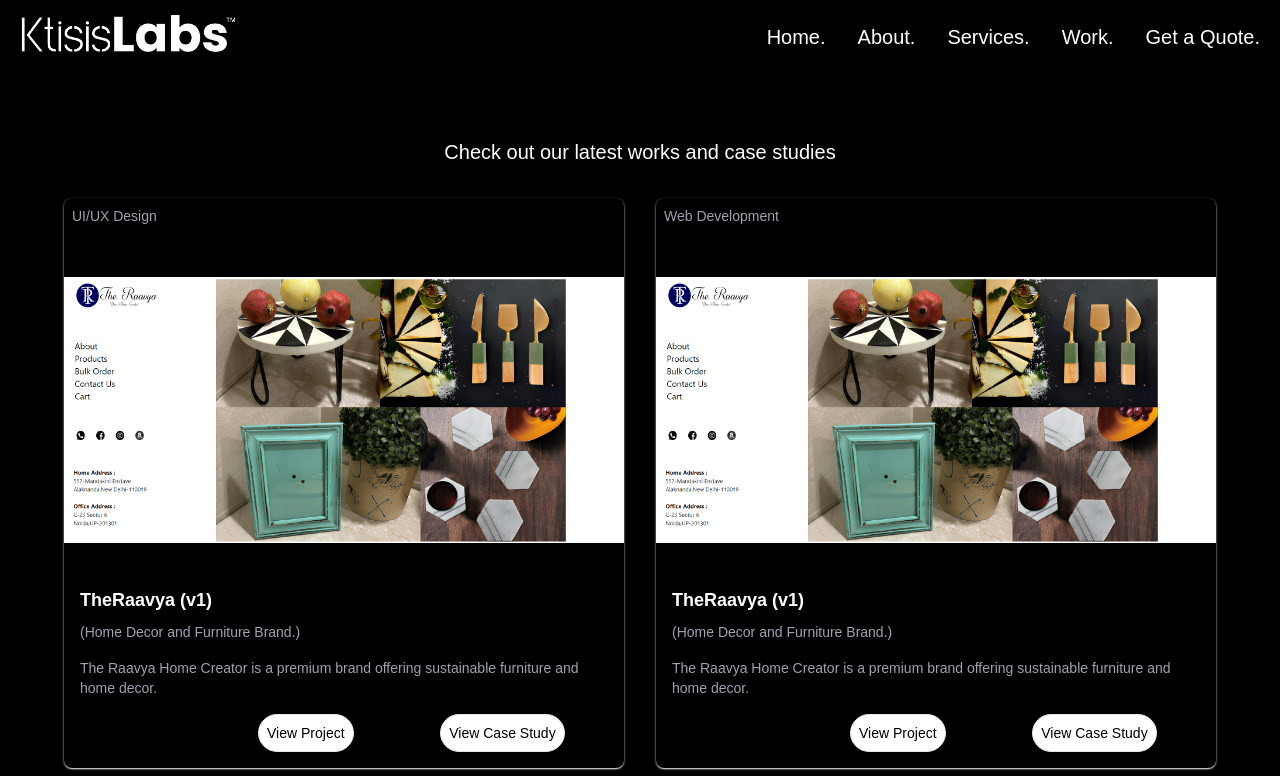
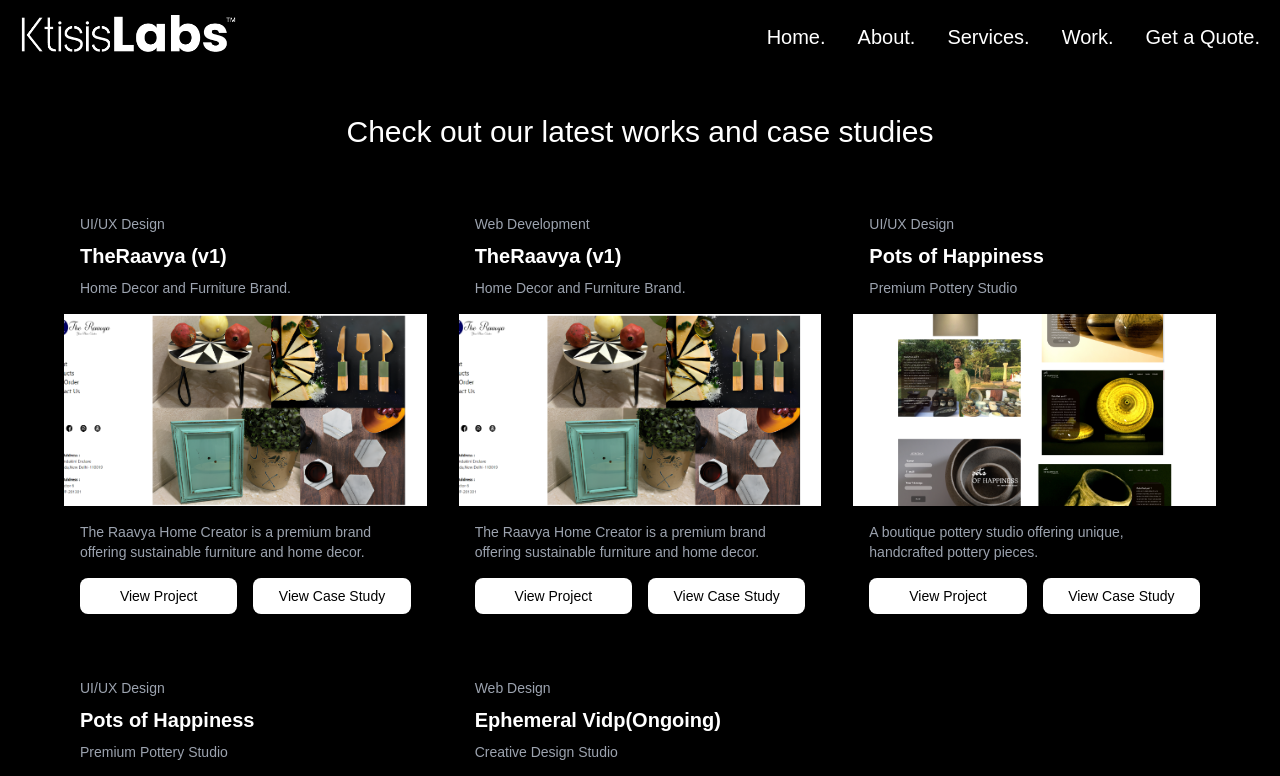
Before and after one commit to ktisislabs/OfficialSite, a React (Create React App) app: page /Work in a window 1280 px wide. Shown: the top 776 px of the page. Built offline with nearby package versions, Linux system fonts and the light colour scheme.

Commit message:
updated code

```diff
--- a/src/Pages/AllServices/Software.jsx
+++ b/src/Pages/AllServices/Software.jsx
@@ -10,7 +10,7 @@
   return (
     <>
      <Helmet>
-        <title>Software Development | Ktisis Labs</title>
+        <title>Software Development | KtisisLabs</title>
         <meta name="description" content="Professional software development services tailored to your needs." />
         <meta name="keywords" content="Software Development, Custom Solutions, Professional Software" />
       </Helmet>
--- a/src/Pages/Contact.jsx
+++ b/src/Pages/Contact.jsx
@@ -1,15 +1,26 @@
-import React, { useState } from "react";
+import React, { useState,useEffect } from "react";
 import Navbar from "../components/Navbar";
 import Footer from "../components/Footer";
 import { Helmet } from 'react-helmet';
+import { useForm } from '@formspree/react';
+import toast from 'react-hot-toast';
+
 export default function Contact() {
   const [activeFAQ, setActiveFAQ] = useState(null);
+  const [state, handleSubmit] = useForm("xovvjgvy");
 
   // Toggle active FAQ
   const toggleFAQ = (index) => {
     setActiveFAQ(activeFAQ === index ? null : index);
   };
-
+  useEffect(() => {
+    if (state.succeeded) {
+      toast.success('Thank you for reaching out to us!', {
+        duration: 4000,
+        position: 'top-center',
+      });
+    }
+  }, [state.succeeded]);
   return (
     <>
          <Helmet>
@@ -47,7 +58,7 @@
             </div>
 
             {/* Right Form Section */}
-            <form className="w-full lg:w-1/2 bg-black border border-gray-600 rounded-xl p-6 shadow-lg">
+            <form className="w-full lg:w-1/2 bg-black border border-gray-600 rounded-xl p-6 shadow-lg" onSubmit={handleSubmit}>
               <div className="mb-4">
                 <label
                   htmlFor="name"
--- a/src/Pages/Work.jsx
+++ b/src/Pages/Work.jsx
@@ -1,15 +1,15 @@
 import React, { useState } from "react";
 import Navbar from "../components/Navbar";
 import { WorkData } from "../Data/Work";
-import { CaseStudyData } from "../Data/casestudy"; // Import CaseStudyData
+import { CaseStudyData } from "../Data/casestudy";
 import Casestudy from "../components/Casestudy";
-import Footer from '../components/Footer'
+import Footer from "../components/Footer";
 import { Helmet } from "react-helmet";
+
 function Work() {
   const [openCaseStudy, setOpenCaseStudy] = useState(null);
 
   const openCasestudy = (caseStudyId) => {
-    // Find the case study data by ID
     const caseStudy = CaseStudyData.find((item) => item.id === caseStudyId);
     setOpenCaseStudy(caseStudy);
   };
@@ -20,64 +20,69 @@
 
   return (
     <>
-    <Helmet>
+      <Helmet>
         <title>Our Work | Ktisis Labs</title>
-        <meta name="description" content="Explore the portfolio of Ktisis Labs and see our amazing work." />
+        <meta
+          name="description"
+          content="Explore the portfolio of Ktisis Labs and see our amazing work."
+        />
         <meta name="keywords" content="Portfolio, Projects, Ktisis Labs Work" />
       </Helmet>
+
       {/* Case Study Modal */}
-      {openCaseStudy && <Casestudy data={openCaseStudy} closeCaseStudy={closeCasestudy} />}
+      {openCaseStudy && (
+        <Casestudy data={openCaseStudy} closeCaseStudy={closeCasestudy} />
+      )}
 
-      {/* Main Content */}
-      <div className="Work-Container overflow-auto w-full h-screen bg-black text-white fixed">
+      <div className="bg-black text-white w-full min-h-screen overflow-y-auto">
         {/* Navbar */}
         <Navbar />
 
-        {/* Main Work Section */}
-        <div className="Work-grid-container w-full min-h-screen flex flex-col items-center px-6 md:px-16 pt-16">
-          <h1 className="text-2xl md:text-5xl sm:text-lg lg:text-xl font-medium mb-8 text-center font-poppins">
+        {/* Content */}
+        <div className="px-6 md:px-12 lg:px-16 py-10">
+          {/* Heading */}
+          <h1 className="text-center text-3xl md:text-3xl font-regular mb-12 font-poppins">
             Check out our latest works and case studies
           </h1>
 
-          {/* Grid Layout for Work Cards */}
-          <div className="Card-grid-container grid grid-cols-1 mb-5 sm:grid-cols-2 lg:grid-cols-2 gap-8 w-full max-w-6xl">
+          {/* Cards Section */}
+          <div className="grid grid-cols-1 sm:grid-cols-2 lg:grid-cols-3 gap-8">
             {WorkData.map((item, index) => (
               <div
                 key={index}
-                className="Work-card bg-black shadow-sm shadow-white rounded-lg shadow-lg overflow-hidden hover:scale-105 transform transition duration-300 ease-in-out"
+                className="bg-black  rounded-lg overflow-hidden transform hover:scale-105 transition duration-300 ease-in-out"
               >
-                <p className="text-sm text-gray-400 mb-4 p-2">{item.Service}</p>
+                {/* Card Header */}
+                <div className="p-4">
+                  <p className="text-sm text-gray-400 mb-2">{item.Service}</p>
+                  <h2 className="text-xl font-semibold mb-2">{item.Name}</h2>
+                  <p className="text-gray-400 text-sm">{item.Industry}</p>
+                </div>
 
-                {/* Image */}
-                <div className="Work-card-image">
+                {/* Card Image */}
+                <div className="bg-gray-800">
                   <img
                     src={item.image}
                     alt={item.title}
-                    className="w-full h-80 object-contain"
+                    className="w-full h-48 object-cover"
                   />
                 </div>
 
-                {/* Card Content */}
-                <div className="p-4">
-                  <h2 className="text-lg font-bold mb-2">{item.Name}</h2>
-
-                  <p className="text-sm text-gray-400 mb-4">({item.Industry})</p>
-                  <p className="text-sm text-gray-400 mb-4">{item.Description}</p>
-
-                  <div className="flex items-center justify-around">
-                    <span className="text-sm text-gray-500">{item.category}</span>
-
+                {/* Card Footer */}
+                <div className="p-4 flex flex-col space-y-4">
+                  <p className="text-gray-400 text-sm">{item.Description}</p>
+                  <div className="flex flex-wrap gap-4">
                     <a
                       href={item.link}
                       target="_blank"
                       rel="noopener noreferrer"
-                      className="hover:text-gray-500 ml-12 border p-2 text-sm rounded-full bg-white text-black font-medium"
+                      className="flex-1 text-center py-2 px-4 text-sm rounded-lg bg-white text-black font-medium hover:bg-gray-300"
                     >
                       View Project
                     </a>
                     <button
-                      className="hover:text-gray-500 border p-2 text-sm rounded-full bg-white text-black font-medium"
-                      onClick={() => openCasestudy(item.caseStudyId)} // Pass caseStudyId
+                      onClick={() => openCasestudy(item.caseStudyId)}
+                      className="flex-1 text-center py-2 px-4 text-sm rounded-lg bg-white text-black font-medium hover:bg-gray-300"
                     >
                       View Case Study
                     </button>
@@ -87,9 +92,10 @@
             ))}
           </div>
         </div>
-        <Footer/>
+
+        {/* Footer */}
+        <Footer />
       </div>
-
     </>
   );
 }
--- a/tailwind.config.js
+++ b/tailwind.config.js
@@ -28,6 +28,13 @@
         },
       },
     },
+    screens:{
+      xs: "320px",
+      sm: "375px",
+      md: "768px",
+      lg: "1024px",
+      xl: "1280px",
+    },
   },
   plugins: [
     addVariablesForColors, // Plugin to generate CSS variables for colors
```
